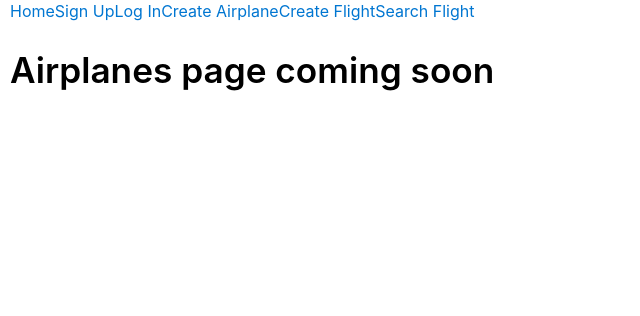
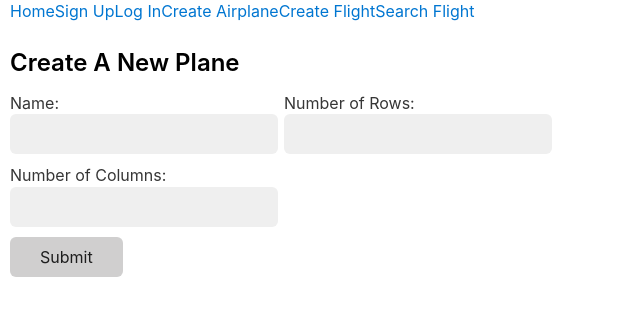
Before and after one commit to joshpanebianco/jubilant-umbrella, a React (Create React App) app: page /airplanes in a window 1280 px wide. Shown: the top 316 px of the page, without its empty margins (0-640 px from the left). Built offline with nearby package versions, Linux system fonts and the light colour scheme.

Commit message:
Added state and submit functionality to Airplanes.js form

```diff
--- a/src/components/Airplanes.js
+++ b/src/components/Airplanes.js
@@ -1,9 +1,66 @@
 import React, { Component } from 'react';
 
 class Airplanes extends Component {
+  constructor() {
+    super();
+    // state to hold name, rows and cols
+    this.state = {
+      name: '',
+      rows: 0,
+      cols: 0,
+    };
+
+    // bind this to each event handler function
+    this._handleChangeName = this._handleChangeName.bind(this);
+    this._handleChangeRows = this._handleChangeRows.bind(this);
+    this._handleChangeCols = this._handleChangeCols.bind(this);
+    this._handleSubmit = this._handleSubmit.bind(this);
+  }
+
+  // handlers to setState of each state variable
+  _handleChangeName(event) {
+    this.setState({name: event.target.value});
+  }
+
+  _handleChangeRows(event) {
+    this.setState({rows: event.target.value});
+  }
+
+  _handleChangeCols(event) {
+    this.setState({cols: event.target.value});
+  }
+
+  // handler to submit to parent function onSubmit
+  _handleSubmit(event) {
+    event.preventDefault();
+    console.log("Submitted");
+    this.setState({
+      name: '',
+      rows: 0,
+      cols: 0,
+    });
+  }
+
   render() {
     return (
-      <h1>Airplanes page coming soon</h1>
+      <div className="CreatePlane">
+        <h2>Create A New Plane</h2>
+        <form onSubmit={ this._handleSubmit }>
+          <label>
+            Name:
+            <input type="text" name="name" required onChange={ this._handleChangeName }/>
+          </label>
+          <label>
+            Number of Rows:
+            <input type="number" name="rows" required onChange={ this._handleChangeRows } />
+          </label>
+          <label>
+            Number of Columns:
+            <input type="number" name="columns" required onChange={ this._handleChangeCols }/>
+          </label>
+          <input type="submit" value="Submit" />
+        </form>
+      </div>
     );
   };
 }
--- a/src/components/Main.js
+++ b/src/components/Main.js
@@ -3,9 +3,7 @@ import { Switch, Route } from 'react-router-dom';
 
 import Home from './Home';
 import SignUp from './SignUp';
-
 import CreatePlane from './CreatePlane';
-
 import LogIn from './LogIn';
 import Airplanes from './Airplanes';
 import Flights from './Flights';
@@ -17,9 +15,7 @@ const Main = () => {
     <Switch>
       <Route exact path='/' component={Home}></Route>
       <Route exact path='/signup' component={SignUp}></Route>
-
       <Route exact path='/create-plane' component={CreatePlane}></Route>
-
       <Route exact path='/login' component={LogIn}></Route>
       <Route exact path='/airplanes' component={Airplanes}></Route>
       <Route exact path='/flights' component={Flights}></Route>
```
